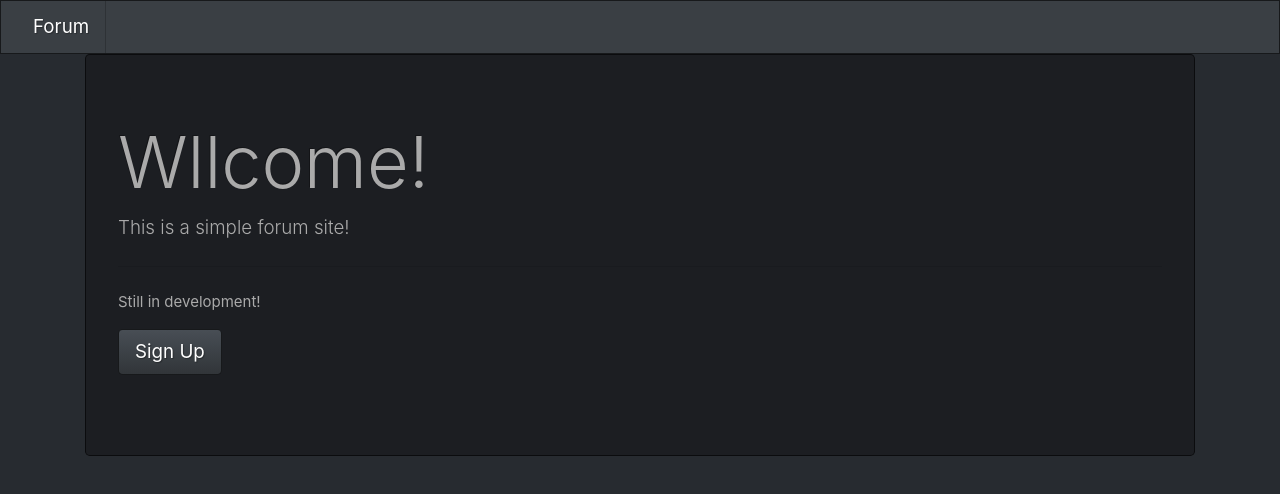
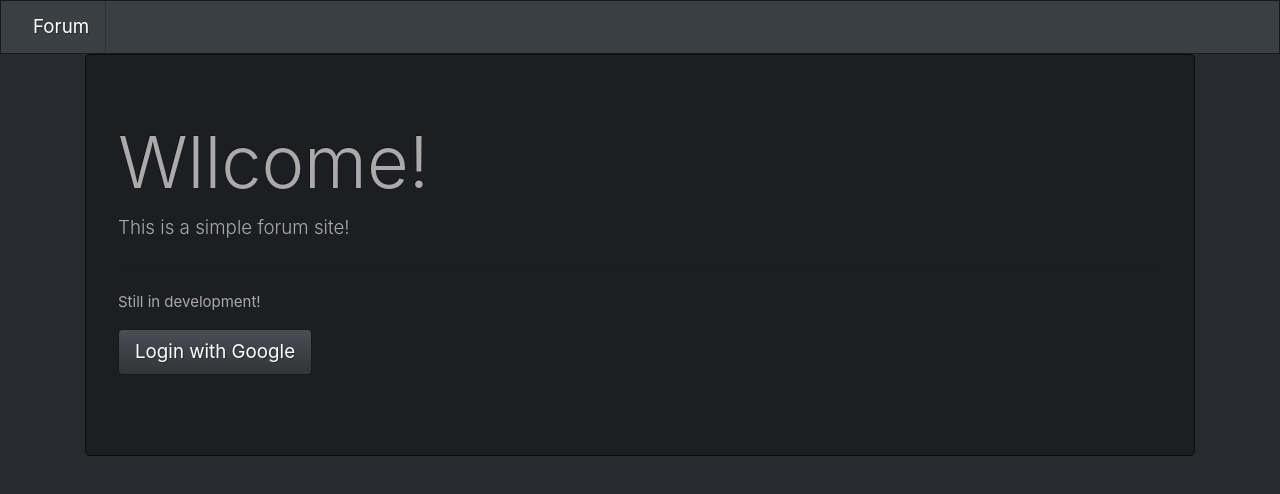
Before and after one commit to TilenOkretic/forum, a Vue app in the folder client/: page / in a window 1280 px wide. Shown: the top 494 px of the page. Built offline with nearby package versions, Linux system fonts and the light colour scheme.

Commit message:
Added client login route.

```diff
--- a/client/src/router/index.js
+++ b/client/src/router/index.js
@@ -1,6 +1,7 @@
 import Vue from 'vue';
 import VueRouter from 'vue-router';
 import Home from '../views/Home.vue';
+import LoginToken from '../views/LoginToken.vue';
 
 Vue.use(VueRouter);
 
@@ -10,11 +11,14 @@ const routes = [
     name: 'Home',
     component: Home,
   },
+  {
+    path: '/login/token/:token',
+    name: 'login-token',
+    component: LoginToken,
+  },
 ];
 
 const router = new VueRouter({
-  mode: 'history',
-  base: process.env.BASE_URL,
   routes,
 });
 
--- a/client/src/views/Home.vue
+++ b/client/src/views/Home.vue
@@ -8,16 +8,26 @@
       <hr class="my-4">
       <p>Still in development!</p>
       <p class="lead">
-        <a class="btn btn-primary btn-lg" href="#" role="button">Sign Up</a>
+        <a class="btn btn-primary btn-lg" :href="getLoginURL" role="button">Login with Google</a>
       </p>
     </div>
   </div>
 </template>
 
 <script>
+  /* eslint-disable */
 
   export default {
     name: 'Home',
+    computed: {
+      getLoginURL() {
+        if (window.location.hostname === 'localhost') {
+          return 'http://localhost:3000/auth/google'
+        } else {
+          return 'https://t-forum-serverside.herokuapp.com/auth/google'
+        }
+      }
+    }
   };
 
 </script>
--- /dev/null
+++ b/client/src/views/LoginToken.vue
@@ -0,0 +1,4 @@
+
+<template>
+    <p>{{$route.params.token}}</p>
+</template>
```
Also changed, not shown: 1 other file (tests, documents, lock files or other folders).
